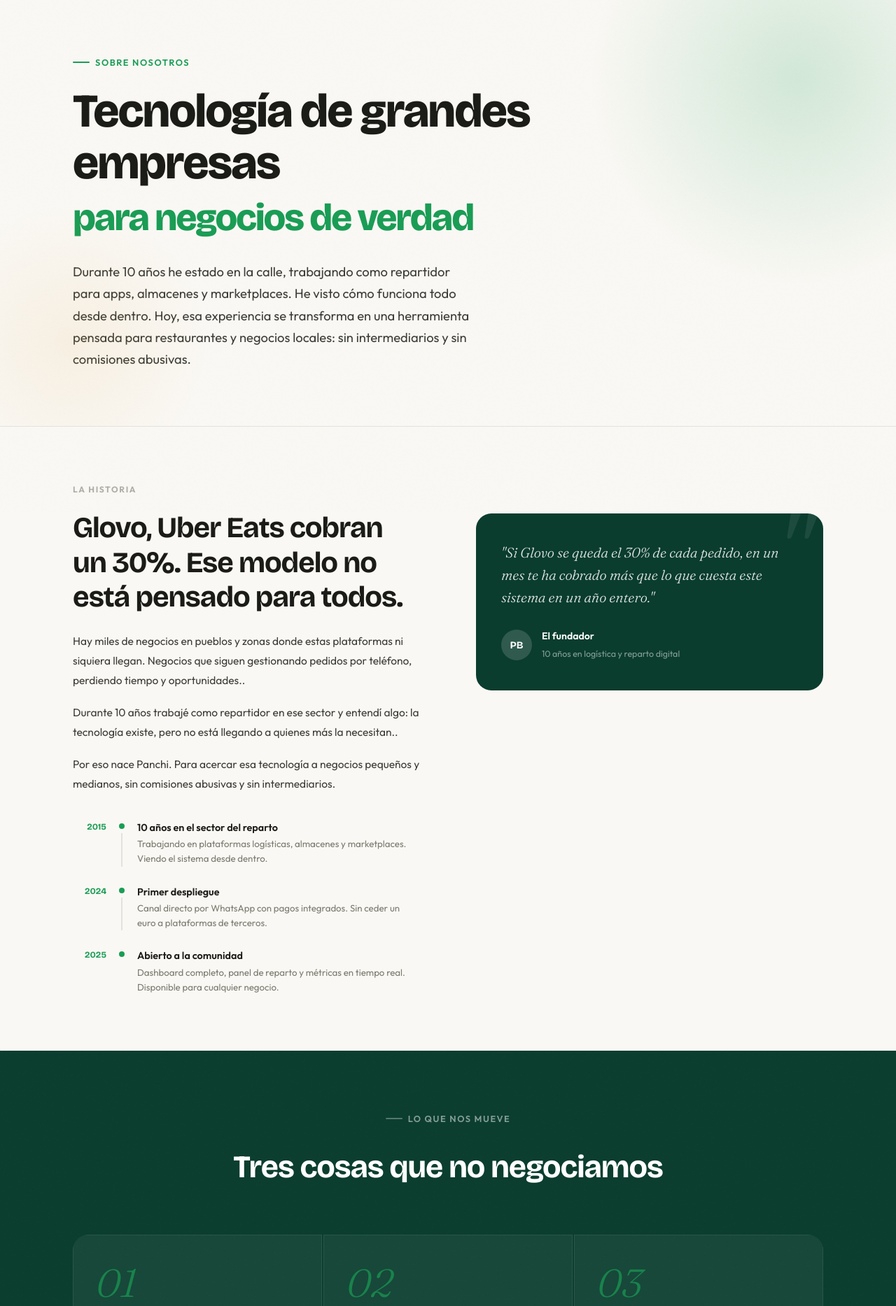
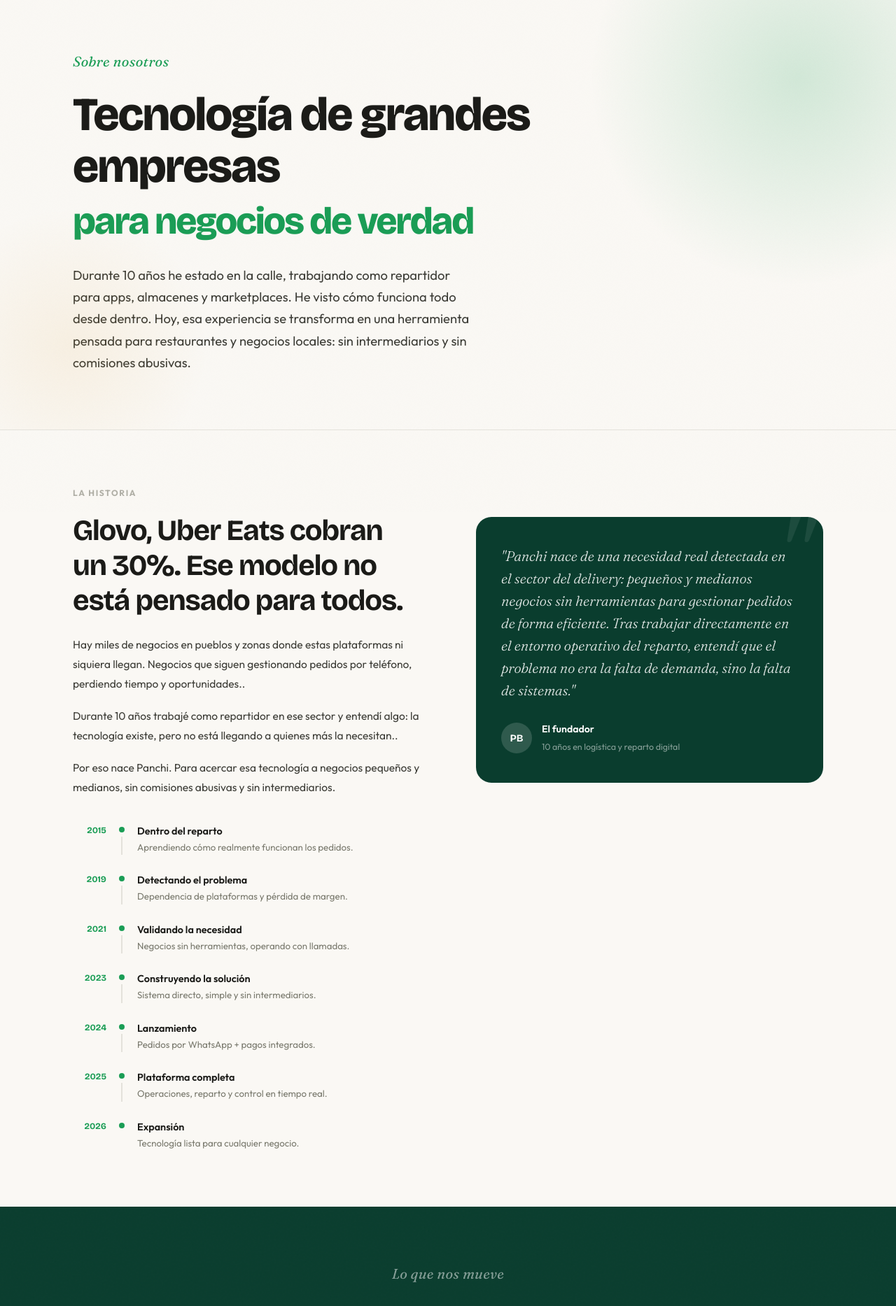
Before and after one commit to jorgearma/panchi-bot, a Flask app: page /about in a window 1280 px wide. Shown: the part 68-1935 px from the top of the page at 70% size. Run offline with Flask 3, Linux system fonts and the light colour scheme; parts of the project's set-up code (start-up, migrations or seed data) failed here and were passed over.

Commit message:
maquillanod la landing page

```diff
--- a/templates/landing-page/about.html
+++ b/templates/landing-page/about.html
@@ -42,21 +42,22 @@
       display: inline-flex;
       align-items: center;
       gap: 8px;
-      font-family: var(--font-body);
-      font-size: .8rem;
-      font-weight: 600;
-      letter-spacing: .12em;
-      text-transform: uppercase;
+      font-family: 'Fraunces', serif;
+      font-style: italic;
+      font-size: 1.25rem;
+      font-weight: 400;
+      letter-spacing: .02em;
+      text-transform: none;
       color: var(--green);
+      animation: eyebrow-glow 2s ease-out 1 forwards;
       margin-bottom: 24px;
     }
-    .about-eyebrow::before {
-      content: '';
-      display: block;
-      width: 24px; height: 2px;
-      background: var(--green);
-      border-radius: 2px;
+    @keyframes eyebrow-glow {
+      0%   { text-shadow: none; }
+      40%  { text-shadow: 0 0 12px rgba(26,157,85,.55), 0 0 24px rgba(26,157,85,.2); }
+      100% { text-shadow: none; }
     }
+    .about-eyebrow::before { display: none; }
 
     .about-hero h1 {
       font-family: var(--font-display);
@@ -281,10 +282,10 @@
     }
     .value-card:hover { background: rgba(255,255,255,.09); }
     .value-number {
-      font-family: var(--font-serif);
+      font-family: var(--font-display);
       font-size: 3.5rem;
-      font-style: italic;
-      font-weight: 300;
+      font-style: normal;
+      font-weight: 200;
       color: var(--green);
       line-height: 1;
       margin-bottom: 16px;
@@ -445,24 +446,56 @@ Para acercar esa tecnología a negocios pequeños y medianos, sin comisiones abu
               <div class="timeline-year">2015</div>
               <div class="timeline-track"><div class="timeline-dot"></div><div class="timeline-line"></div></div>
               <div class="timeline-content">
-                <strong>10 años en el sector del reparto</strong>
-                <p>Trabajando en plataformas logísticas, almacenes y marketplaces. Viendo el sistema desde dentro.</p>
+                <strong>Dentro del reparto</strong>
+                <p>Aprendiendo cómo realmente funcionan los pedidos.</p>
+              </div>
+            </div>
+            <div class="timeline-item">
+              <div class="timeline-year">2019</div>
+              <div class="timeline-track"><div class="timeline-dot"></div><div class="timeline-line"></div></div>
+              <div class="timeline-content">
+                <strong>Detectando el problema</strong>
+                <p>Dependencia de plataformas y pérdida de margen.</p>
+              </div>
+            </div>
+            <div class="timeline-item">
+              <div class="timeline-year">2021</div>
+              <div class="timeline-track"><div class="timeline-dot"></div><div class="timeline-line"></div></div>
+              <div class="timeline-content">
+                <strong>Validando la necesidad</strong>
+                <p>Negocios sin herramientas, operando con llamadas.</p>
+              </div>
+            </div>
+            <div class="timeline-item">
+              <div class="timeline-year">2023</div>
+              <div class="timeline-track"><div class="timeline-dot"></div><div class="timeline-line"></div></div>
+              <div class="timeline-content">
+                <strong>Construyendo la solución</strong>
+                <p>Sistema directo, simple y sin intermediarios.</p>
               </div>
             </div>
             <div class="timeline-item">
               <div class="timeline-year">2024</div>
               <div class="timeline-track"><div class="timeline-dot"></div><div class="timeline-line"></div></div>
               <div class="timeline-content">
-                <strong>Primer despliegue</strong>
-                <p>Canal directo por WhatsApp con pagos integrados. Sin ceder un euro a plataformas de terceros.</p>
+                <strong>Lanzamiento</strong>
+                <p>Pedidos por WhatsApp + pagos integrados.</p>
               </div>
             </div>
             <div class="timeline-item">
               <div class="timeline-year">2025</div>
               <div class="timeline-track"><div class="timeline-dot"></div><div class="timeline-line"></div></div>
               <div class="timeline-content">
-                <strong>Abierto a la comunidad</strong>
-                <p>Dashboard completo, panel de reparto y métricas en tiempo real. Disponible para cualquier negocio.</p>
+                <strong>Plataforma completa</strong>
+                <p>Operaciones, reparto y control en tiempo real.</p>
+              </div>
+            </div>
+            <div class="timeline-item">
+              <div class="timeline-year">2026</div>
+              <div class="timeline-track"><div class="timeline-dot"></div><div class="timeline-line"></div></div>
+              <div class="timeline-content">
+                <strong>Expansión</strong>
+                <p>Tecnología lista para cualquier negocio.</p>
               </div>
             </div>
           </div>
@@ -471,8 +504,9 @@ Para acercar esa tecnología a negocios pequeños y medianos, sin comisiones abu
         <div class="origin-aside">
           <div class="quote-block">
             <blockquote>
-              "Si Glovo se queda el 30% de cada pedido, en un mes te ha cobrado
-              más que lo que cuesta este sistema en un año entero."
+              "Panchi nace de una necesidad real detectada en el sector del delivery: pequeños y medianos negocios sin herramientas para gestionar pedidos de forma eficiente.
+
+Tras trabajar directamente en el entorno operativo del reparto, entendí que el problema no era la falta de demanda, sino la falta de sistemas."
             </blockquote>
             <div class="quote-author">
               <div class="quote-avatar">PB</div>
--- a/templates/landing-page/script.js
+++ b/templates/landing-page/script.js
@@ -445,6 +445,31 @@ document.querySelectorAll('.faq-question').forEach(question => {
 });
 
 /* ============================================================
+   FEATURES GRID — scroll dots (mobile only)
+   ============================================================ */
+function initScrollDots(gridSel, trackId) {
+  const grid  = document.querySelector(gridSel);
+  const track = document.getElementById(trackId);
+  if (!grid || !track) return;
+
+  const dots = track.querySelectorAll('.features-grid-dot');
+
+  function updateDots() {
+    const firstCard = grid.querySelector('[class*="-card"]');
+    const cardWidth = firstCard ? firstCard.offsetWidth + 14 : 1;
+    const index     = Math.round(grid.scrollLeft / cardWidth);
+    dots.forEach((d, i) => d.classList.toggle('active', i === index));
+  }
+
+  grid.addEventListener('scroll', updateDots, { passive: true });
+  updateDots();
+}
+
+initScrollDots('.features-grid',      'featuresTrack');
+initScrollDots('.testimonials-grid',  'testimonialsTrack');
+initScrollDots('.pricing-grid',       'pricingTrack');
+
+/* ============================================================
    Init
    ============================================================ */
 window.addEventListener('DOMContentLoaded', () => {
```
Also changed, not shown: templates/demo/index.html (+12 -13 lines), templates/landing-page/index.html (+19 -3 lines), templates/landing-page/por-que-funciona.html (+5 -5 lines), templates/landing-page/styles.css (+46 -20 lines).
